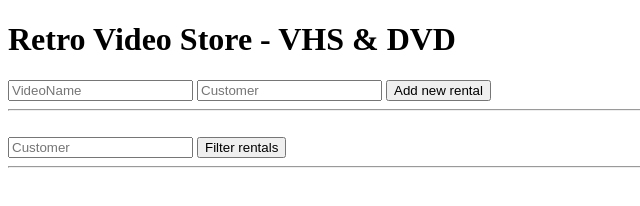
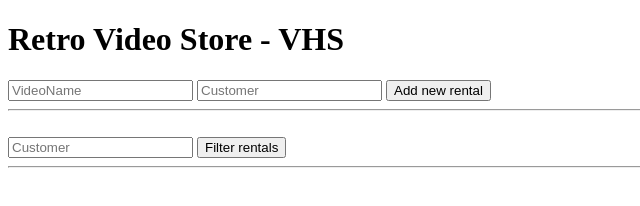
Before and after one commit to mattinordstrom/videostore, a plain HTML site: page frontend/index.html in a window 1280 px wide. Shown: the whole page, without its empty margins (0-640 px from the left). Drawn offline with Linux system fonts and the light colour scheme; no server answers.

Commit message:
we dont have dvd here

```diff
--- a/frontend/index.html
+++ b/frontend/index.html
@@ -3,7 +3,7 @@
 	<head>
 		<meta http-equiv="Content-Type" content="text/html; charset=UTF-8" />
 		<meta name="viewport" content="width=device-width, initial-scale=1.0">
-		<title>Retro Video Store - VHS & DVD</title>
+		<title>Retro Video Store - VHS</title>
 		<script src="main.js"></script>
         <style>
             table {
@@ -18,7 +18,7 @@
 	</head>
 
 	<body onload="javascript:fetchRentals()">
-		<h1>Retro Video Store - VHS & DVD</h1>
+		<h1>Retro Video Store - VHS</h1>
         <input id="VideoNameInput" placeholder="VideoName" value="" />
         <input id="CustomerInput" placeholder="Customer" value=""/>
         <button onclick="addRental()">Add new rental</button>
```
Also changed, not shown: 1 other file.
